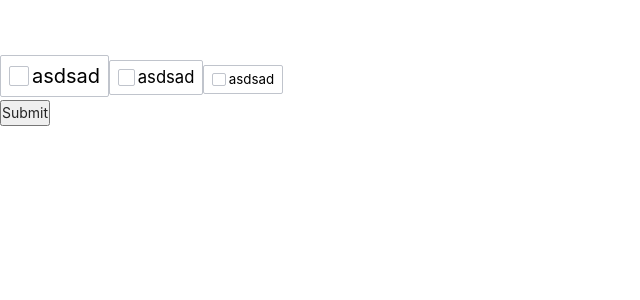
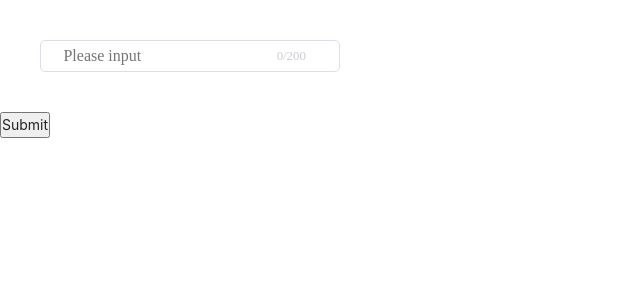
Before and after one commit to lzt-T/carpediemUi, a Vue app: page / in a window 1280 px wide. Shown: the top 300 px of the page, without its empty margins (0-640 px from the left). Built offline with nearby package versions, Linux system fonts and the light colour scheme; a web font is replaced by a local one.

Commit message:
fix: 修复input组件的bug

```diff
--- a/examples/App.vue
+++ b/examples/App.vue
@@ -1,8 +1,19 @@
 <template>
   <div class="su">
-    <cd-checkbox :size="60" border>asdsad</cd-checkbox>
-    <cd-checkbox :size="50" border>asdsad</cd-checkbox>
-    <cd-checkbox :size="40" border>asdsad</cd-checkbox>
+    <cd-input
+      type="text"
+      prefixIcon="fit"
+      :showWordLinit="true"
+      :maxLength="200"
+      :clearable="true"
+      :width="300"
+      :height="32"
+      :rows="5"
+      :autosize="{ minRows: 3, maxRows: 5 }"
+      :selectData="['asdasd', 'oisauio']"
+      suffixIcon="fit"
+      v-model="checkboxGroup"
+    ></cd-input>
   </div>
 
   <form method="post" action="http://127.0.0.1:3000/su">
@@ -17,7 +28,7 @@ export default {
   name: "App",
   setup() {
     //   测试的数据
-    let checkboxGroup = ref<string[]>(["Option1"]);
+    let checkboxGroup = ref<string>("");
     return {
       checkboxGroup,
     };
@@ -27,6 +38,7 @@ export default {
 
 <style >
 .su {
+  padding: 40px;
   font-size: 100px;
   line-height: 100px;
 }
--- a/package.json
+++ b/package.json
@@ -1,6 +1,6 @@
 {
   "name": "carpediem-ui",
-  "version": "0.0.21",
+  "version": "0.0.23",
   "private": false,
   "description": "基于vue3前端组件库",
   "main": "lib/index.umd.min.js",
--- a/packages/icon/src/icon.vue
+++ b/packages/icon/src/icon.vue
@@ -60,7 +60,8 @@ export default defineComponent({
 .cd {
   font-family: "cd" !important;
   font-style: normal;
-  font-size: v-bind(0 + "px");
+  font-size: v-bind(size + "px");
+  line-height: v-bind(size + "px");
   -webkit-font-smoothing: antialiased;
   -moz-osx-font-smoothing: grayscale;
   background-color: transparent;
--- a/packages/input/src/input.vue
+++ b/packages/input/src/input.vue
@@ -17,6 +17,7 @@
     ></cd-icon>
     <!-- 输入框 -->
     <div class="cd-input-div cd" @click.stop>
+      <div class="cd-input-div-insert">
         <input
           ref="info"
           :class="{ 'cd-input': true }"
@@ -31,13 +32,15 @@
           :disabled="disabled"
           :name="name"
         />
-      <span
+      </div>
+      <div
         v-show="showWordLinit == true && maxLength !== undefined"
         ref="wordLimit"
         class="cd-input-wordLimit"
         @selectstart.prevent
-        >{{ inputLength }} / {{ maxLength }}</span
       >
+        {{ inputLength }}/{{ maxLength }}
+      </div>
       <cd-icon
         class="cd-input-clear"
         ref="clearIcon"
@@ -59,7 +62,7 @@
     ></cd-icon>
     <!-- 下拉选择框 -->
     <div
-      v-show="isInputDownShow"
+      v-show="isInputDownShow && isInputDownExist"
       :class="{
         'cd-input-downbox-frame': true,
       }"
@@ -73,7 +76,7 @@
         }"
       >
         <div
-          v-for="data in selectData"
+          v-for="data in selectInformation"
           :key="data"
           class="cd-input-everySelect"
           @mousedown="onSelelct(data)"
@@ -99,6 +102,7 @@
       @blur="onTextareaFocusBlur"
       :name="name"
     ></textarea>
+    <div class="cd-textarea-Limitclear-frame">
       <span
         v-show="showWordLinit == true && maxLength !== undefined"
         class="cd-textarea-wordLimit"
@@ -111,9 +115,10 @@
         v-show="clearable == true && isFocus == true"
         name="delete"
         color="#c8cbd2"
-      :size="heightData / 2"
+        :size="16"
         @mousedown.prevent="clearInput"
       ></cd-icon>
+    </div>
   </div>
 </template>
 
@@ -127,14 +132,16 @@ export default defineComponent({
   },
   emits: ["update:modelValue", "focus", "blur", "change", "input", "clear"],
   props: {
-    modelValue: {},
+    modelValue: {
+      type: String,
+    },
     type: {
       type: String,
-      defaule: "text",
+      default: "text",
     },
     placeholder: {
       type: String,
-      defaulr: "Please input",
+      default: "Please input",
     },
     height: {
       type: Number,
@@ -294,8 +301,6 @@ export default defineComponent({
     }
     // input内容的长度
     let inputLength = ref<number>(0);
-    // 显示字数显示的长度
-    let limitWordWidth = ref<number>(0);
     // textarea的autosize开启时
     let lastAutoHeightRows = ref<number>(0);
     let autoHeight = ref<number>();
@@ -303,15 +308,21 @@ export default defineComponent({
       autoHeight.value = (fontSizeData.value + 2) * props.autosize.minRows + 6;
       lastAutoHeightRows.value = props.autosize.minRows;
     }
+
     watch(
       () => {
         return props.modelValue;
       },
       (newval, oldval): void => {
         if (props.type != "textarea") {
-          limitWordWidth.value = (
-            wordLimit.value as HTMLSpanElement
-          ).clientWidth;
+          if (props.selectData !== undefined && newval !== undefined) {
+            selectInformation.value = [];
+            props.selectData.forEach((val, ind: number) => {
+              if ((val as string).includes(newval)) {
+                selectInformation.value.push(val as string);
+              }
+            });
+          }
           inputLength.value = (info.value as HTMLInputElement).value.length;
           executeInput();
         } else {
@@ -320,7 +331,7 @@ export default defineComponent({
           ).value.length;
           if (props.autosize !== undefined) {
             if (
-              // 自己变大
+              // 自己输入框自动变大
               Math.floor(
                 (textarea.value as HTMLTextAreaElement).scrollHeight /
                   (fontSizeData.value + 2)
@@ -347,6 +358,26 @@ export default defineComponent({
       }
     );
     let isInputDownShow = ref<boolean>();
+    let selectInformation = ref<string[]>([]);
+    let isInputDownExist = ref<boolean>(false);
+    watch(
+      () => {
+        return props.selectData;
+      },
+      (newval, oldval) => {
+        if (newval === undefined) {
+          isInputDownExist.value = false;
+        } else {
+          if (newval.length > 0) {
+            isInputDownExist.value = true;
+            selectInformation.value = newval as string[];
+          } else {
+            isInputDownExist.value = false;
+          }
+        }
+      },
+      { immediate: true }
+    );
     function onSelelct(data: string): void {
       setTimeout(() => {
         isInputDownShow.value = false;
@@ -374,7 +405,6 @@ export default defineComponent({
       inputLength,
       wordLimit,
       clearIcon,
-      limitWordWidth,
       clearIconWidth,
       textarea,
       onTextareaFocus,
@@ -383,6 +413,8 @@ export default defineComponent({
       fontSizeData,
       onSelelct,
       isInputDownShow,
+      isInputDownExist,
+      selectInformation,
     };
   },
 });
@@ -392,8 +424,11 @@ export default defineComponent({
 .cd-input-frame {
   position: relative;
   display: flex;
+  align-items: center;
   height: v-bind(heightData + "px");
   width: v-bind(widthData + "px");
+  font-size: v-bind(heightData/2 + "px");
+  line-height: v-bind(heightData + "px");
   background-color: white;
   border: 1px solid #dcdfe6;
   border-radius: 5px;
@@ -405,29 +440,25 @@ export default defineComponent({
   border: 1px solid #a8d3ff;
 }
 .cd-input-frame-prefix-icon {
-  text-align: center;
-  line-height: v-bind(heightData + "px");
   flex: 2;
   margin-left: 5px;
 }
 .cd-input-div {
-  position: relative;
   flex: 99999;
   border: 0;
+  display: flex;
+  align-items: center;
 }
-
+.cd-input-div-insert {
+  flex: 8;
+}
 .cd-input {
-  position: absolute;
-  top: 0;
-  left: 0;
   width: 100%;
   height: v-bind(heightData + "px");
-  font-size: v-bind(heightData/2 + "px");
   outline: none;
   border: 0;
   background-color: transparent;
   padding-left: 5px;
-  padding-right: v-bind("limitWordWidth+clearIconWidth+5+'px'");
 }
 .cd-input-downbox-frame {
   position: absolute;
@@ -481,8 +512,7 @@ export default defineComponent({
 }
 
 .cd-input-everySelect {
-  padding-left: 10px;
-  padding-right: 10px;
+  padding: 0px 10px;
   margin-top: 5px;
   height: v-bind(heightData + "px");
   font-size: v-bind(heightData/2 + "px");
@@ -520,21 +550,18 @@ export default defineComponent({
   }
 }
 .cd-input-wordLimit {
-  position: absolute;
-  right: v-bind("isFocus?clearIconWidth+2 + 'px':2+'px'");
+  flex: 2;
+  white-space: nowrap;
+  text-align: center;
+  font-size: v-bind(heightData/2.5 + "px");
   color: #c8cbd2;
-  font-size: v-bind(heightData/2.5 + "px");
-  line-height: v-bind(heightData + "px");
+  margin: 0px 5px;
 }
 .cd-input-clear {
-  position: absolute;
-  right: 2px;
-  text-align: center;
-  line-height: v-bind(heightData + "px");
+  flex: 1;
+  margin: 0px 2px 0px 0px;
 }
 .cd-input-frame-suffix-icon {
-  text-align: center;
-  line-height: v-bind(heightData + "px");
   flex: 2;
   margin-right: 5px;
 }
@@ -542,21 +569,18 @@ export default defineComponent({
 .cd-textarea-frame {
   position: relative;
   display: inline-block;
-  width: v-bind(widthData + "px");
+  font-size: v-bind(fontSizeData + "px");
+  line-height: v-bind("fontSizeData+3 + 'px'");
   height: v-bind(autoHeight + "px");
 }
 .cd-textarea-frame .cd-textarea-focus {
   border: 1px solid #a8d3ff;
 }
 .cd-textarea {
-  position: absolute;
-  top: 0;
   width: v-bind(widthData + "px");
   height: v-bind(autoHeight + "px");
   overflow: auto;
-  padding: 2px;
-  padding-left: 4px;
-  padding-right: 4px;
+  padding: 2px 4px;
   outline: none;
   resize: v-bind("autosize===undefined?resize:none");
   font-size: v-bind(fontSizeData + "px");
@@ -564,19 +588,22 @@ export default defineComponent({
   border-radius: 5px;
   border: 1px solid #dcdfe6;
 }
-.cd-textarea-wordLimit {
+
+.cd-textarea-Limitclear-frame {
   position: absolute;
   bottom: 0px;
-  right: v-bind("isFocus&&clearable?25+'px':6+'px'");
+  right: 10px;
+  display: flex;
+  gap: 3px;
+  align-items: center;
+  font-size: 14px;
+  line-height: 36px;
+}
+.cd-textarea-wordLimit {
   color: #c8cbd2;
-  font-size: v-bind(heightData/2.5 + "px");
-  line-height: v-bind(heightData + "px");
   opacity: 0.7;
 }
 .cd-textarea-clear {
-  position: absolute;
-  bottom: 50px;
-  right: 6px;
   opacity: 0.7;
 }
 .cd-textarea::-webkit-scrollbar {
```
Lines whose indentation alone changed are shown as unchanged.
